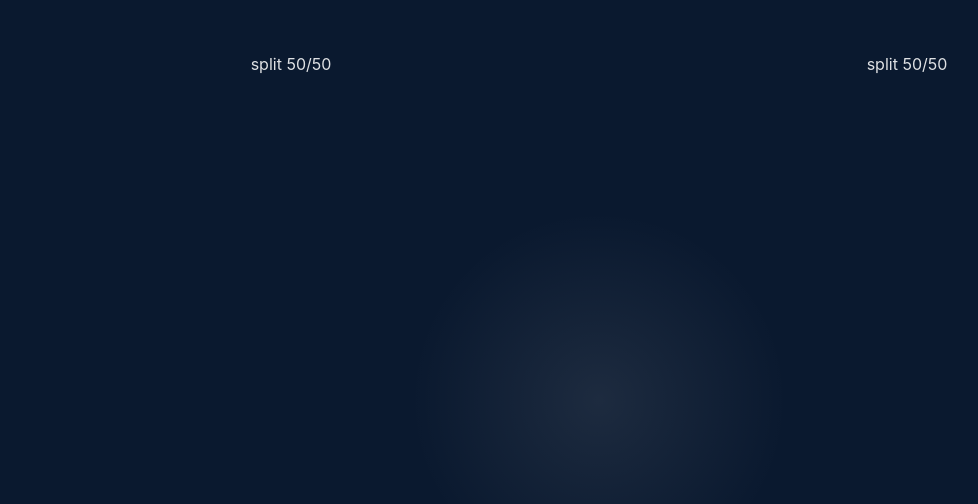
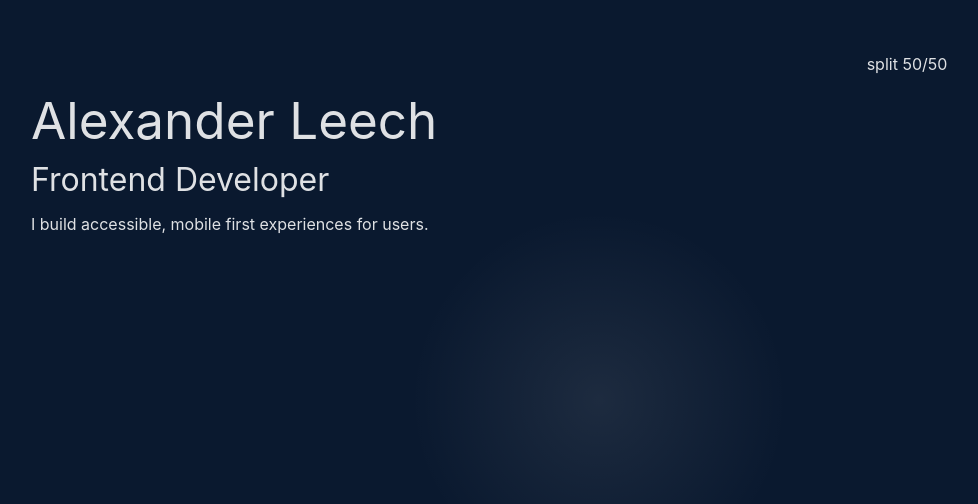
Before and after one commit to alexleech20/alexanderleech.co.uk, a React (Vite) app in the folder vite-project/: page / in a window 1280 px wide. Shown: the top 504 px of the page, without its empty margins (41-1019 px from the left). Built offline with nearby package versions, Linux system fonts and the light colour scheme.

Commit message:
rough content starting to be added to 50.50 grids, will continue tmorrow.

```diff
--- a/vite-project/src/components/homepage.jsx
+++ b/vite-project/src/components/homepage.jsx
@@ -6,9 +6,15 @@ export default function HomePage() {
   return (
     // This component will house all sub components in one central location
     <>
+      {/* tailwind column system works in tell what column to use for mobile as default first  */}
+      {/*  then tell what to use 'sm up' */}
       <div class="grid grid-cols-2 gap-4 pt-5">
         {/* <leftHalfComponent /> */}
-        <div>split 50/50</div>
+        <div class="pt-10 pl-10 text-left">
+          <h1>Alexander Leech</h1>
+          <h2 class="pt-3 pb-3">Frontend Developer</h2>
+          <p>I build accessible, mobile first experiences for users.</p>
+        </div>
 
         {/* <rightHalfComponent /> */}
         <div>split 50/50</div>
```
